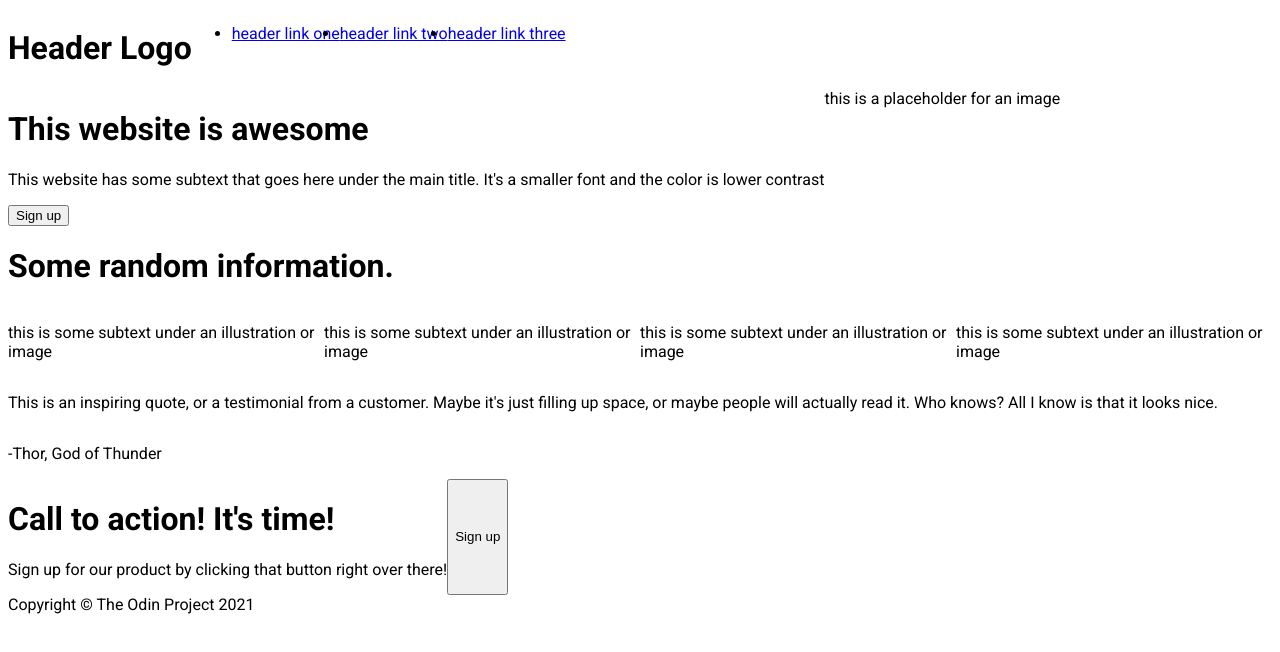
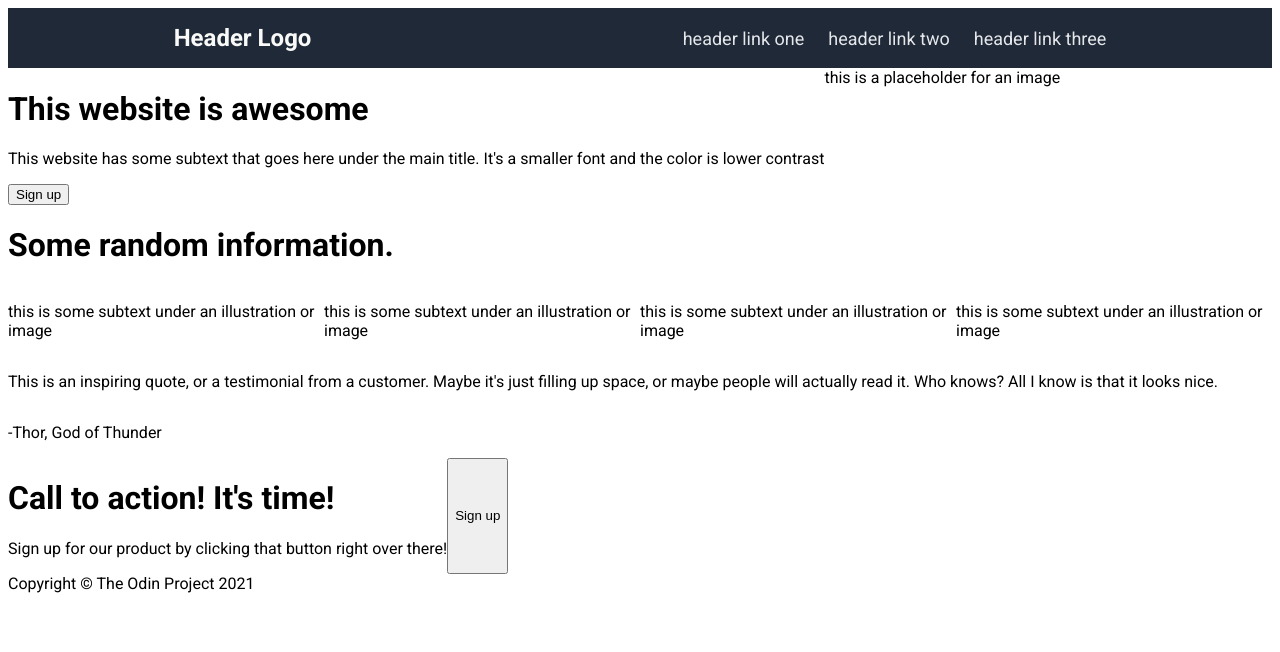
Before and after one commit to bstephe9/landing-page, a plain HTML site: page index.html in a window 1280 px wide. Drawn offline with Linux system fonts and the light colour scheme.

Commit message:
Style header

```diff
--- a/styles.css
+++ b/styles.css
@@ -16,10 +16,29 @@ body {
 
 .header {
   display: flex;
+  background: #1f2937;
+  justify-content: space-around;
+  align-items: center;
+}
+
+.header-logo {
+  font-size: 24px;
+  color: #f9faf8
 }
 
 .header-links {
   display: flex;
+  gap: 24px;
+}
+
+.header-links li {
+  list-style-type: none;
+}
+
+.header-links a {
+  font-size: 18px;
+  color: #e5e7eb;
+  text-decoration: none;
 }
 
 .head-section {
```
